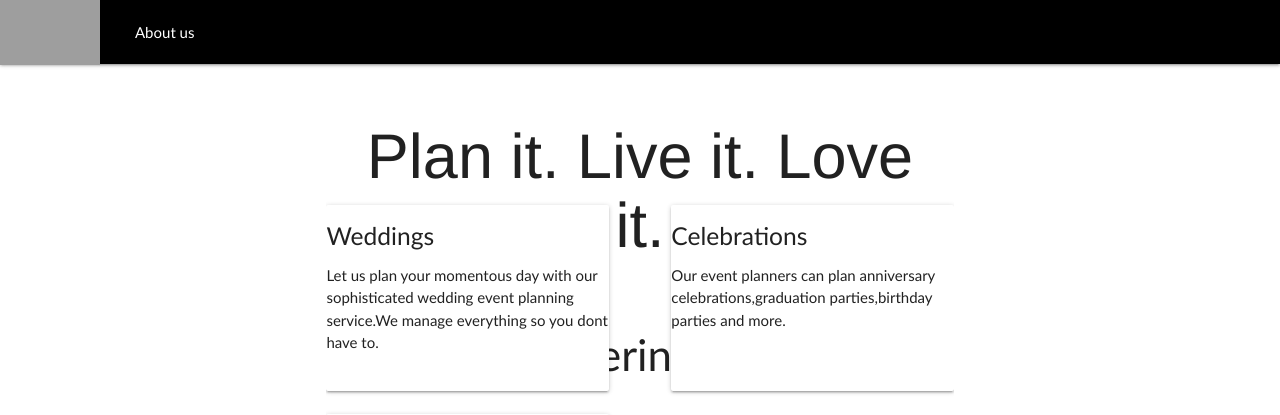
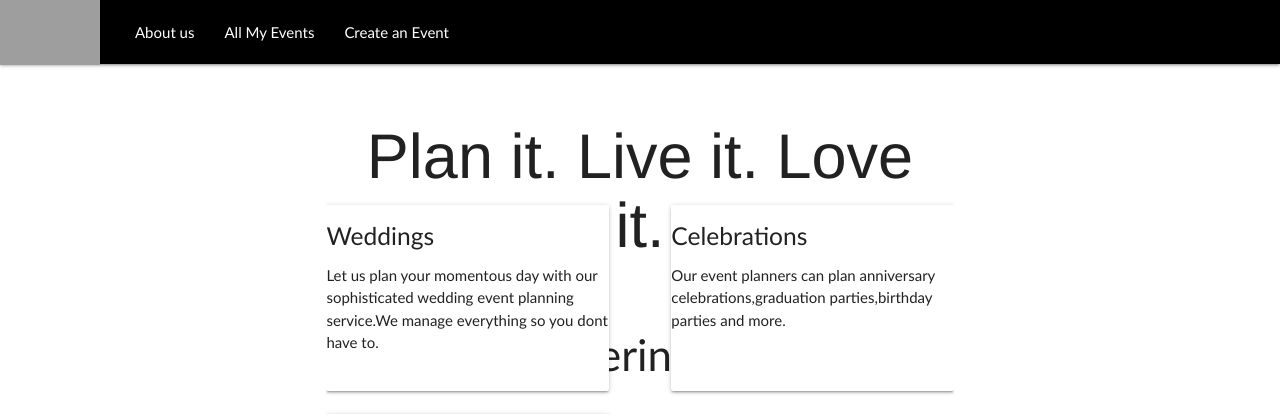
Before and after one commit to dszwarc/DEVentful, a Django app: page / in a window 1280 px wide. Shown: the top 415 px of the page. Run offline with Django 4.2, Linux system fonts and the light colour scheme; grey boxes are pictures that could not be loaded.

Commit message:
added two links for events

```diff
--- a/main_app/templates/base.html
+++ b/main_app/templates/base.html
@@ -15,12 +15,14 @@
 
 <body >
 	<header class="header-menu " >
-		<img src="https://i.imgur.com/OomMXBI.png" alt="Logo">
+		<a href="{% url 'home' %}"><img src="https://i.imgur.com/OomMXBI.png" alt="Logo"></a>
 
 		<nav class="black">
 			<div>
 				<ul class="left">
 					<li><a href="{% url 'about' %}">About us</a></li>
+					<li><a href="{% url 'events_index' %}">All My Events</a></li>
+					<li><a href="{% url 'event_create' %}">Create an Event</a></li>
 				</ul>
 			</div>
 		</nav>
```
